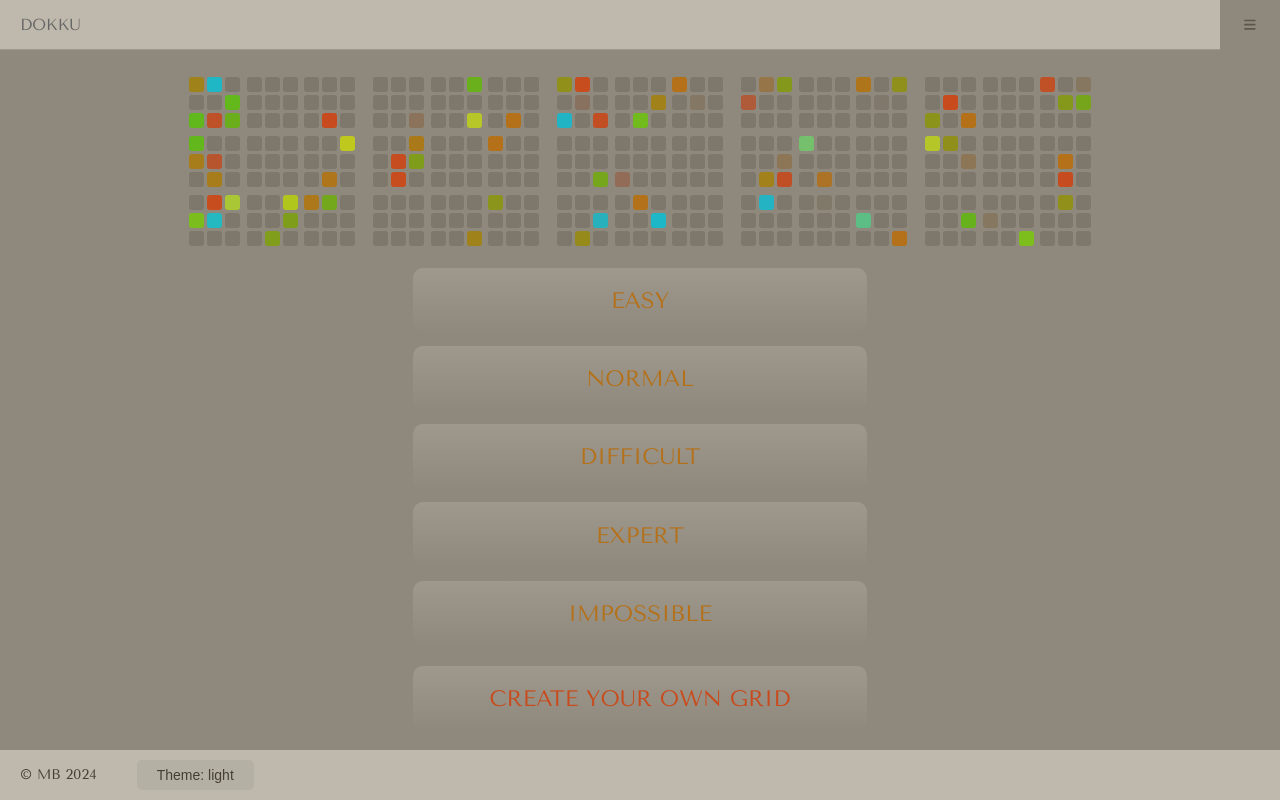
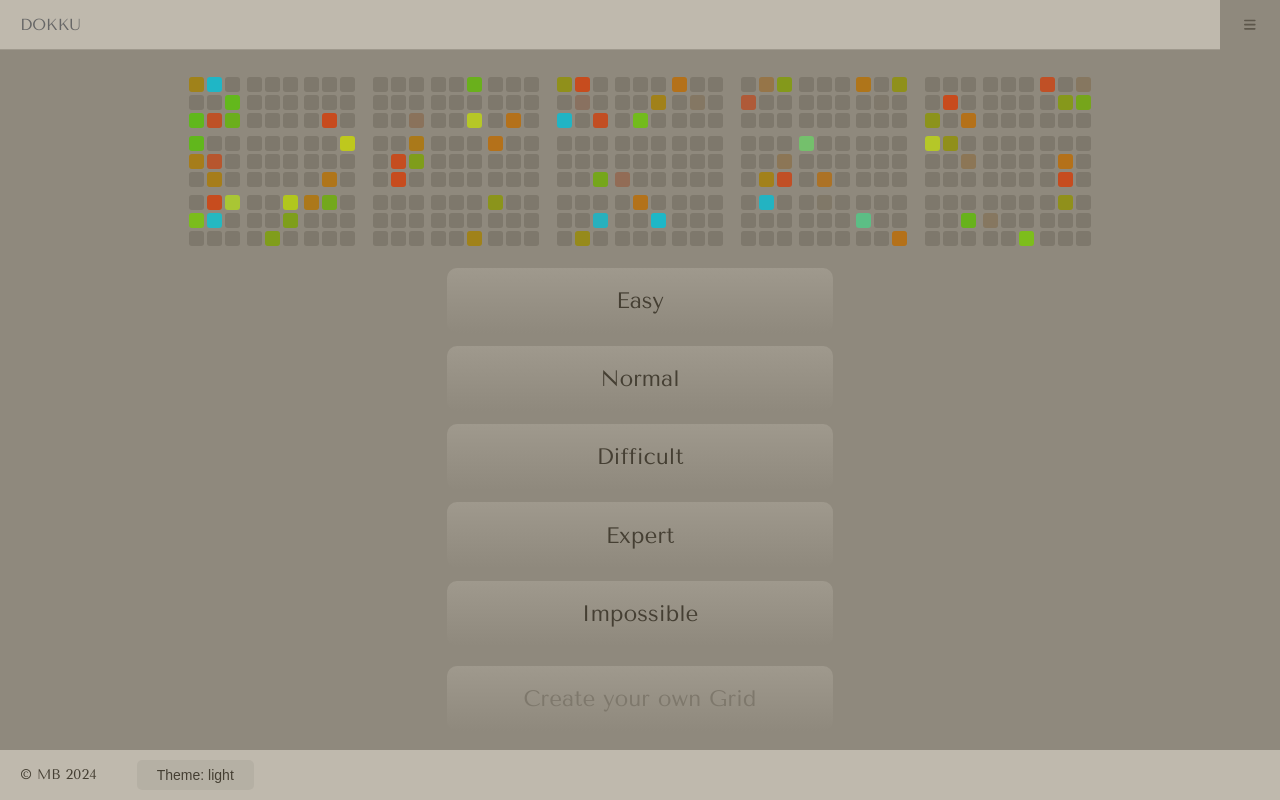
Before and after one commit to moggsterb/dokku, a Next.js app: page / in a window 1280 px wide. Built offline with nearby package versions, Linux system fonts and the light colour scheme; a web font is replaced by a local one.

Commit message:
Styling Level Selector

```diff
--- a/src/components/LevelSelector.module.scss
+++ b/src/components/LevelSelector.module.scss
@@ -5,20 +5,20 @@
   }
 
   a {
-    color: var(--accent3-on);
+    color: var(--theme-03);
     display: flex;
     padding: calc(var(--grid-unit) * 3) calc(var(--grid-unit) * 12);
     text-decoration: none;
     border-radius: 10px;
     justify-content: center;
     font-size: calc(var(--grid-unit) * 3.5);
-    text-transform: uppercase;
+    // text-transform: uppercase;
     // box-shadow: 0 10px 20px rgba(0, 0, 0, 0.2);
     position: relative;
     overflow: hidden;
 
     &.create {
-      color: var(--accent2-on);
+      color: var(--theme-06);
     }
 
     div {
```
